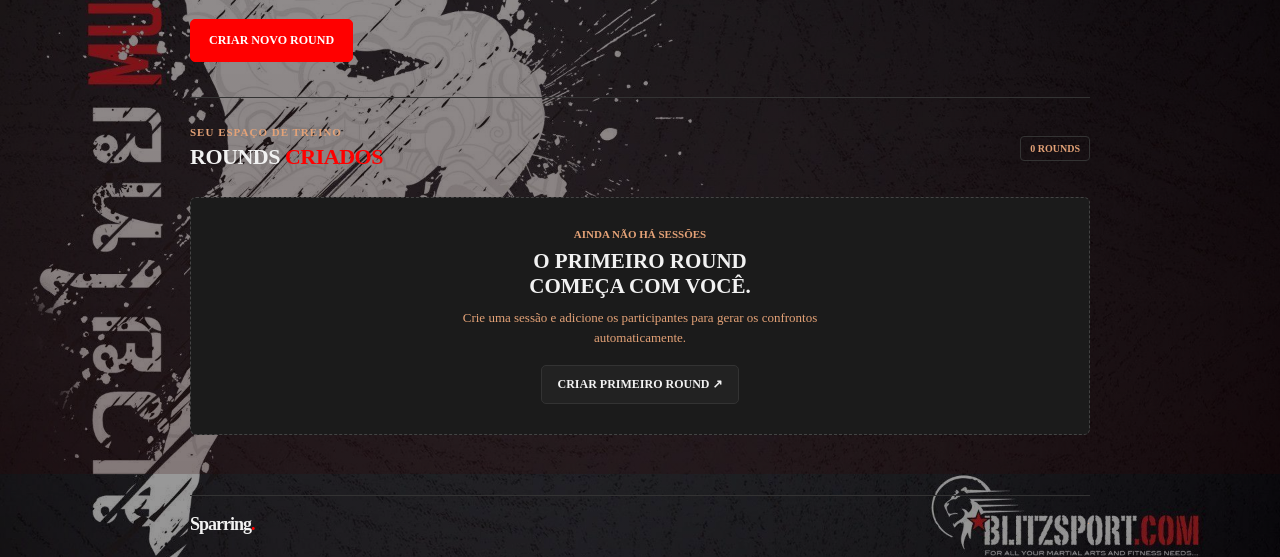
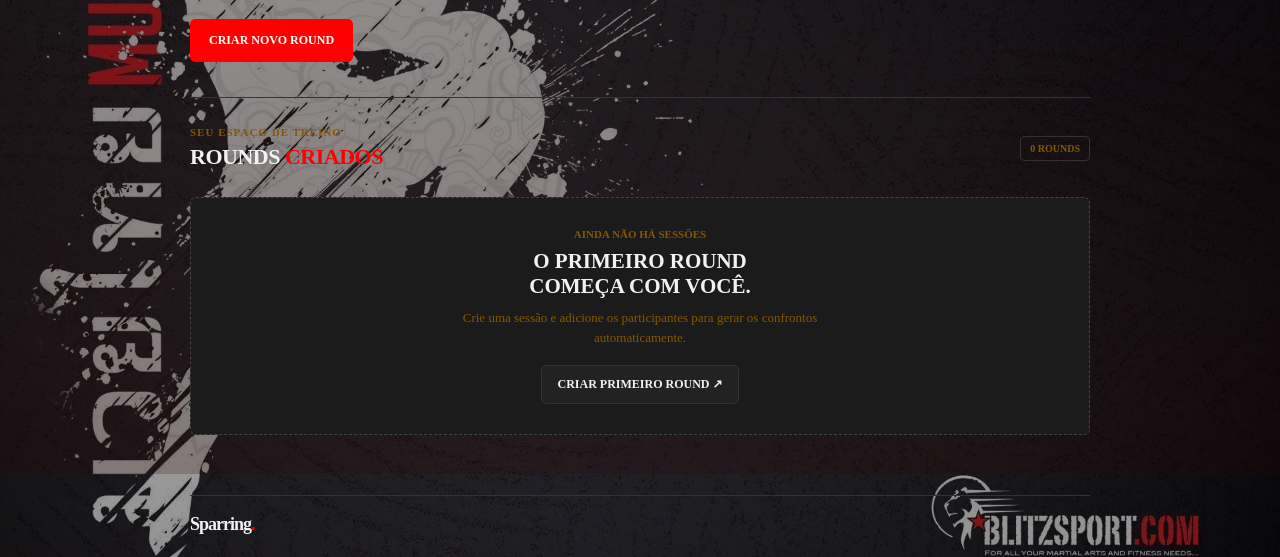
Before and after one commit to sitest-g/Muay-Thay, a plain HTML site: page index.html in a window 1280 px wide. Shown: the part 326-883 px from the top of the page. Drawn offline with Linux system fonts and the light colour scheme; a web font is replaced by a local one.

Commit message:
Change muted color from #e4a277 to #865700

```diff
--- a/style.css
+++ b/style.css
@@ -4,7 +4,7 @@
   --panel2: #222;
   --line: #333;
   --text: #f2f2f2;
-  --muted: #e4a277;
+  --muted: #865700;
   --red: #ff0000;
 }
 
```
